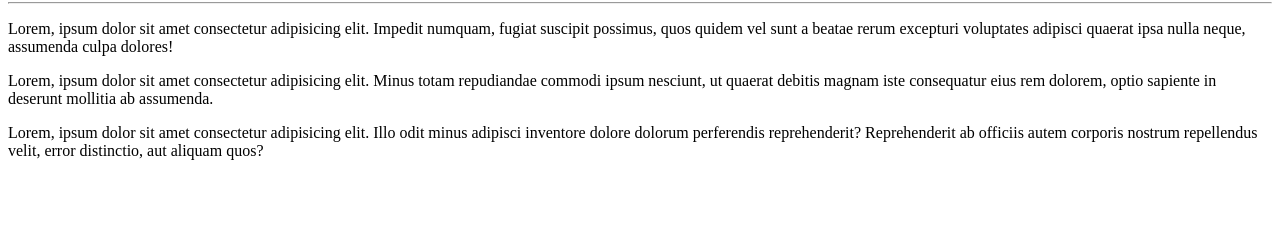
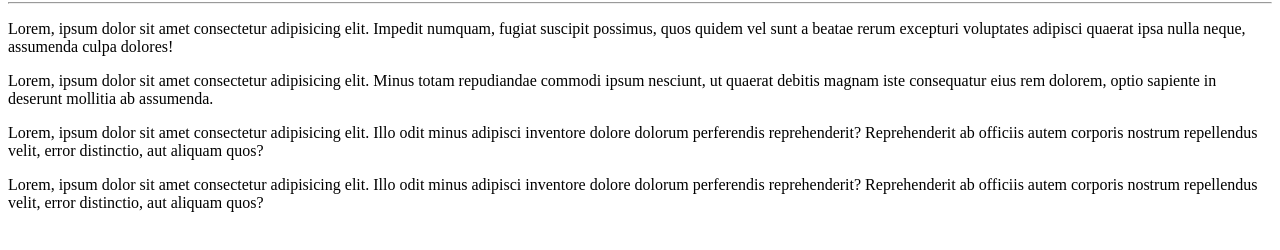
Before and after one commit to fabianoapoliano/hello_word, a plain HTML site: page site_exemplo/index.html in a window 1280 px wide. Shown: the part 78-328 px from the top of the page. Drawn offline with Linux system fonts and the light colour scheme.

Commit message:
Retorno aos estudos - incluí novo parágrafo.

```diff
--- a/site_exemplo/index.html
+++ b/site_exemplo/index.html
@@ -14,5 +14,7 @@
 
     <p>Lorem, ipsum dolor sit amet consectetur adipisicing elit. Illo odit minus adipisci inventore dolore dolorum perferendis reprehenderit? Reprehenderit ab officiis autem corporis nostrum repellendus velit, error distinctio, aut aliquam quos?</p>
 
+    <p>Lorem, ipsum dolor sit amet consectetur adipisicing elit. Illo odit minus adipisci inventore dolore dolorum perferendis reprehenderit? Reprehenderit ab officiis autem corporis nostrum repellendus velit, error distinctio, aut aliquam quos?</p>
+
 </body>
 </html>
```
